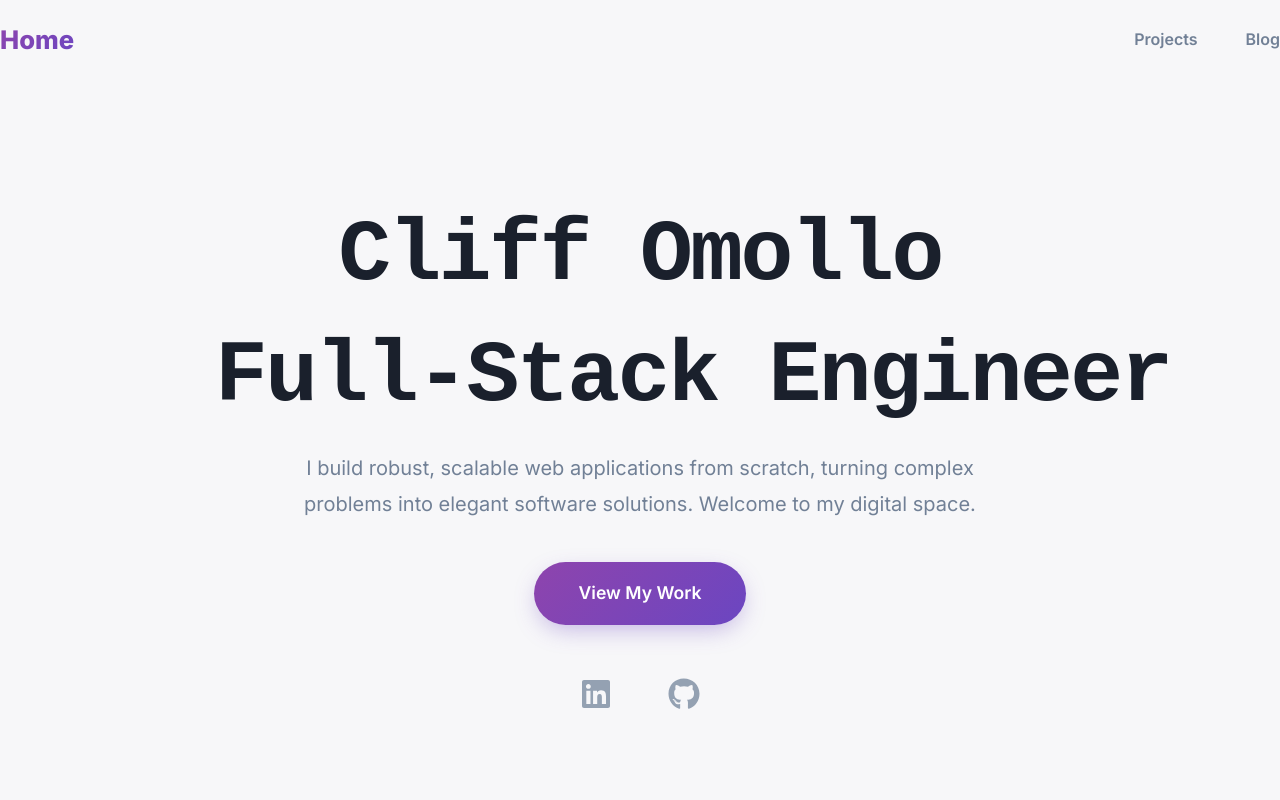
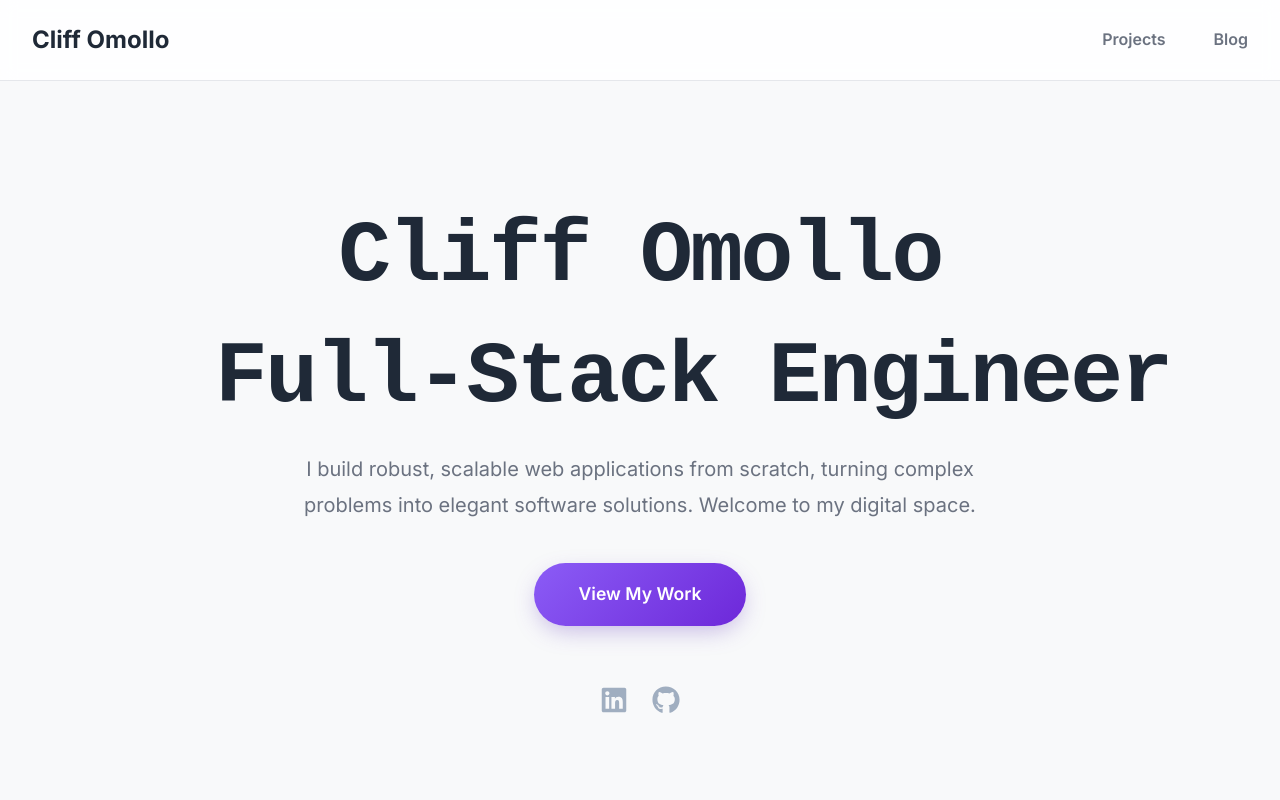
Before and after one commit to cliffdoyle/cliff.dev, a React (Vite) app in the folder frontend/: page / in a window 1280 px wide. Shown: the top 800 px of the page. Built offline with nearby package versions, Linux system fonts and the light colour scheme; no server answers.

Commit message:
fix:Updated CSS styling for the homepage

```diff
--- a/frontend/src/components/Navbar.jsx
+++ b/frontend/src/components/Navbar.jsx
@@ -1,15 +1,19 @@
+// FINAL - src/components/Navbar.jsx
 import { NavLink } from 'react-router-dom';
 
 const Navbar = () => {
   return (
-    <nav className="navbar">
-      <NavLink to="/" className="nav-logo">Home</NavLink>
-      <ul className="nav-menu">
-        <li><NavLink to="/portfolio" className="nav-link">Projects</NavLink></li>
-        <li><NavLink to="/blog" className="nav-link">Blog</NavLink></li>
-        {/* We can add more links here later */}
-      </ul>
-    </nav>
+    // The header is a full-width wrapper for the background and border
+    <header className="navbar-wrapper">
+      {/* The nav itself is the centered container with the items */}
+      <nav className="navbar app-container">
+        <NavLink to="/" className="nav-logo">Cliff Omollo</NavLink>
+        <ul className="nav-menu">
+          <li><NavLink to="/portfolio" className="nav-link">Projects</NavLink></li>
+          <li><NavLink to="/blog" className="nav-link">Blog</NavLink></li>
+        </ul>
+      </nav>
+    </header>
   );
 };
 
--- a/frontend/src/index.css
+++ b/frontend/src/index.css
@@ -1,462 +1,87 @@
-/* === STUNNING & VIBRANT PORTFOLIO - FINAL CSS === */
+/* === FINAL PORTFOLIO STYLESHEET === */
 
-/* --- 1. DESIGN SYSTEM (CSS Variables) --- */
 :root {
-  --bg-color: #f7f7f9; /* A clean, almost white background */
-  --surface-color: #ffffff;
-  --text-primary: #1a202c;
-  --text-secondary: #718096;
-  --brand-primary: #6B46C1; /* A deep, rich purple */
-  --brand-gradient: linear-gradient(135deg, #8E44AD 0%, #6B46C1 100%);
-  --accent-gradient: linear-gradient(135deg, #a78bfa 0%, #8b5cf6 100%);
-  --shadow-color-rgb: 149, 157, 165; /* Used for building soft shadows */
-  --font-sans: 'Inter', -apple-system, BlinkMacSystemFont, 'Segoe UI', sans-serif;
+  --bg-color: #f8f9fa; --surface: #ffffff;
+  --text-primary: #1f2937; --text-secondary: #6b7280;
+  --brand-primary: #6d28d9; --brand-gradient: linear-gradient(135deg, #8B5CF6, #6D28D9);
+  --border-color: #e5e7eb; --shadow-color-rgb: 149, 157, 165;
+  --font-sans: 'Inter', -apple-system, sans-serif;
 }
 
-/* --- 2. GLOBAL RESET & TYPOGRAPHY --- */
-* {
-  margin: 0;
-  padding: 0;
-  box-sizing: border-box;
+* { margin: 0; padding: 0; box-sizing: border-box; }
+
+body {
+  font-family: var(--font-sans); background-color: var(--bg-color);
+  color: var(--text-primary); line-height: 1.6;
 }
 
-body {
-  font-family: var(--font-sans);
-  background-color: var(--bg-color);
-  color: var(--text-primary);
-  line-height: 1.6;
-  -webkit-font-smoothing: antialiased;
-  -moz-osx-font-smoothing: grayscale;
-}
+/* === 1. MASTER LAYOUT === */
+.app-container { max-width: 1280px; margin: 0 auto; padding: 0 2rem; }
+.navbar-wrapper { width: 100%; position: sticky; top: 0; z-index: 50; background-color: rgba(255, 255, 255, 0.85); backdrop-filter: blur(8px); border-bottom: 1px solid var(--border-color); }
+.navbar { display: flex; justify-content: space-between; align-items: center; height: 80px; }
+.footer { padding: 4rem 0 2rem 0; text-align: center; color: var(--text-secondary); }
 
-/* --- 3. LAYOUT & NAVIGATION --- */
-.app-container {
-  max-width: 1280px;
-  margin: 0 auto;
-  padding: 0 2rem;
-}
+/* === 2. NAVIGATION === */
+.nav-logo { font-size: 1.5rem; font-weight: 700; text-decoration: none; color: var(--text-primary); }
+.nav-menu { list-style: none; display: flex; align-items: center; gap: 3rem; margin: 0; padding: 0; }
+.nav-link { font-size: 1rem; text-decoration: none; color: var(--text-secondary); font-weight: 600; padding: 8px 0; position: relative; transition: color 0.3s ease; }
+.nav-link::after { content: ''; position: absolute; width: 0; height: 2px; bottom: 0; left: 0; background: var(--brand-primary); transition: width 0.3s ease; }
+.nav-link:hover, .nav-link.active { color: var(--text-primary); }
+.nav-link:hover::after, .nav-link.active::after { width: 100%; }
 
-.navbar {
-display: flex;
-  justify-content: space-between;
-  align-items: center;
-  height: 80px; /* Give it a fixed height */
-}
+/* === 3. PAGE HEADERS (Portfolio/Blog) === */
+.page-header { text-align: center; padding: 6rem 1rem 4rem 1rem; }
+.page-title { font-size: clamp(2.8rem, 6vw, 4rem); font-weight: 800; letter-spacing: -1.5px; color: var(--text-primary); margin: 0; }
+.page-subtitle { font-size: 1.2rem; max-width: 600px; margin: 1rem auto 0 auto; color: var(--text-secondary); line-height: 1.7; }
 
-.nav-container {
-    display: flex;
-    justify-content: space-between;
-    align-items: center;
-    width: 100%;
-}
+/* === 4. HERO SECTION (Homepage) === */
+.hero { text-align: center; padding: 8rem 1rem; }
+.hero-content h1 { font-size: clamp(3rem, 7vw, 5.5rem); font-weight: 900; letter-spacing: -2.5px; line-height: 1.1; max-width: 850px; margin: 0 auto 1.5rem auto; color: var(--text-primary); }
+.hero-content p { font-size: 1.25rem; max-width: 700px; margin: 0 auto 2.5rem auto; color: var(--text-secondary); line-height: 1.8; }
+.hero-button { display: inline-block; padding: 1.1rem 2.8rem; background: var(--brand-gradient); color: #fff; text-decoration: none; font-size: 1.1rem; font-weight: 600; border-radius: 999px; transition: all 0.3s ease; box-shadow: 0 8px 25px -5px rgba(107, 70, 193, 0.4); }
+.hero-button:hover { transform: translateY(-4px); box-shadow: 0 12px 30px -8px rgba(107, 70, 193, 0.5); }
+.socials-container { margin-top: 3.5rem; display: flex; justify-content: center; gap: 1.5rem; }
+.socials-container a { color: #a0aec0; font-size: 1.75rem; transition: all 0.3s ease; }
+.socials-container a:hover { color: var(--brand-primary); transform: translateY(-3px) scale(1.1); }
 
-.nav-logo {
-  font-size: 1.6rem;
-  font-weight: 800;
-  text-decoration: none;
-  background: var(--brand-gradient);
-  -webkit-background-clip: text;
-  -webkit-text-fill-color: transparent;
-  background-clip: text;
-}
+/* === 5. CONTENT SECTIONS (Homepage) === */
+.home-section { padding: 4rem 0; }
+.section-title { font-size: 2.8rem; font-weight: 800; text-align: center; margin-bottom: 4rem; color: var(--text-primary); }
+.item-grid { display: grid; grid-template-columns: repeat(auto-fill, minmax(360px, 1fr)); gap: 2.5rem; }
 
-.nav-menu {
-  list-style: none;
-  display: flex;
-  gap: 3rem;
-  margin: 0;
-}
-
-.nav-link {
-  font-size: 1rem;
-  text-decoration: none;
-  color: var(--text-secondary);
-  font-weight: 600;
-  padding-bottom: 8px;
-  position: relative;
-  transition: color 0.3s ease;
-}
-
-.nav-link::after {
-  content: '';
-  position: absolute;
-  width: 0;
-  height: 2px;
-  bottom: 0;
-  left: 50%;
-  transform: translateX(-50%);
-  background: var(--brand-primary);
-  transition: width 0.3s ease;
-}
-
-.nav-link:hover, .nav-link.active {
-  color: var(--text-primary);
-}
-
-.nav-link:hover::after, .nav-link.active::after {
-  width: 100%;
-}
-
-
-/* ADD THIS NEW SECTION to index.css */
-
-/* === 2.5 PAGE HEADERS (For Blog/Portfolio pages) === */
-.page-header {
-  text-align: center;
-  padding: 4rem 1rem; /* Generous vertical padding */
-}
-
-.page-title {
-  font-size: clamp(2.8rem, 6vw, 4rem); /* Fluid font size */
-  font-weight: 800;
-  letter-spacing: -1.5px;
-  line-height: 1.2;
-  color: var(--text-primary);
-  margin: 0;
-}
-
-.page-subtitle {
-  font-size: 1.2rem;
-  max-width: 600px;
-  margin: 1rem auto 0 auto;
-  color: var(--text-secondary);
-  line-height: 1.7;
-}
-
-
-/* --- 4. THE BEAUTIFUL HERO SECTION (Light Theme) --- */
-.hero {
-  text-align: center;
-  padding: 8rem 1rem 10rem 1rem;
-}
-
-.hero-content h1 {
-  font-size: clamp(3rem, 7vw, 5.5rem);
-  font-weight: 900;
-  letter-spacing: -2.5px;
-  line-height: 1.1;
-  margin: 0 auto 1.5rem auto;
-  max-width: 850px;
-  color: var(--text-primary);
-}
-
-.hero-content p {
-  font-size: 1.25rem;
-  max-width: 700px;
-  margin: 0 auto 2.5rem auto;
-  color: var(--text-secondary);
-  line-height: 1.8;
-}
-
-.hero-button {
-  display: inline-block;
-  padding: 1.1rem 2.8rem;
-  background: var(--brand-gradient);
-  color: #fff;
-  text-decoration: none;
-  font-size: 1.1rem;
-  font-weight: 600;
-  border-radius: 999px; /* Pill shape */
-  transition: all 0.3s ease;
-  box-shadow: 0 8px 25px -5px rgba(107, 70, 193, 0.4);
-}
-
-.hero-button:hover {
-  transform: translateY(-5px);
-  box-shadow: 0 12px 30px -8px rgba(107, 70, 193, 0.5);
-}
-
-.socials-container {
-  margin-top: 3.5rem;
-}
-
-.socials-container a {
-  color: #a0aec0;
-  font-size: 1.75rem;
-  margin: 0 1rem;
-  transition: all 0.3s ease;
-}
-.socials-container a:hover {
-  color: var(--brand-primary);
-  transform: translateY(-3px) scale(1.1);
-}
-
-
-/* --- 5. SECTIONS & GRIDS --- */
-.home-section {
-  padding: 2rem 0 6rem 0; /* Reduced top padding as there is space from Hero */
-}
-
-.section-title {
-  font-size: 2.8rem;
-  font-weight: 800;
-  text-align: center;
-  margin-bottom: 4rem;
-  color: var(--text-primary);
-}
-
-.item-grid {
-  display: grid;
-  grid-template-columns: repeat(auto-fit, minmax(360px, 1fr));
-  gap: 2.5rem;
-}
-
-
-/* --- 6. MODERN CARDS (Project & Article) --- */
-.new-project-card, .article-card {
-  background-color: var(--surface);
-  border-radius: 24px;
-  box-shadow: 0 5px 20px rgba(var(--shadow-color-rgb), 0.08);
-  border: 1px solid var(--border-color);
-  transition: all 0.4s ease;
-  text-decoration: none;
-  color: inherit;
-  display: flex;
-  flex-direction: column;
-}
-
-.new-project-card:hover, .article-card:hover {
-  transform: translateY(-10px) scale(1.02);
-  box-shadow: 0 15px 35px rgba(var(--shadow-color-rgb), 0.15);
-  border-color: #d1d5db;
-}
-
-/* CARD IMAGES (Covers all card types) */
-.card-image-container {
-  position: relative;
-}
-
-.card-img, .article-card-image, .placeholder-image, .card-img-placeholder {
-  width: 100%;
-  height: 250px;
-  object-fit: cover;
-  border-radius: 24px 24px 0 0;
-  background-color: #f3f4f6;
-}
-
-/* Card Text Content (Covers all card types) */
-.card-text-content, .article-card-content {
-  padding: 24px;
-  text-align: left;
-  flex-grow: 1;
-}
-
-.card-title, .article-card h3 {
-  font-size: 1.4rem;
-  font-weight: 700;
-  color: var(--text-primary);
-  margin: 0 0 0.75rem 0;
-  line-height: 1.3;
-}
-
-.card-description, .article-card .article-date {
-  font-size: 1rem;
-  color: var(--text-secondary);
-}
-.article-date {
-    font-weight: 500;
-}
-
-/* PROJECT CARD SPECIFIC OVERLAYS */
-.card-icon-links {
-  position: absolute; top: 50%; left: 50%;
-  transform: translate(-50%, -50%);
-  display: flex; gap: 20px;
-  opacity: 0; transition: all 0.4s ease;
-}
-
+/* === 6. CARDS (Project & Article) === */
+.new-project-card, .article-card { background-color: var(--surface); border-radius: 20px; box-shadow: 0 5px 25px rgba(var(--shadow-color-rgb), 0.08); border: 1px solid var(--border-color); transition: all 0.4s ease; text-decoration: none; color: inherit; display: flex; flex-direction: column; }
+.new-project-card:hover, .article-card:hover { transform: translateY(-8px); box-shadow: 0 12px 40px rgba(var(--shadow-color-rgb), 0.12); }
+.card-image-container { position: relative; }
+.card-img, .article-card-image, .placeholder-image, .card-img-placeholder { width: 100%; height: 240px; object-fit: cover; border-radius: 20px 20px 0 0; background-color: #f3f4f6; }
+.card-text-content, .article-card-content { padding: 24px; text-align: left; flex-grow: 1; }
+.card-title, .article-card h3 { font-size: 1.3rem; font-weight: 700; margin: 0 0 0.75rem 0; line-height: 1.3; }
+.card-description, .article-card .article-date { font-size: 1rem; color: var(--text-secondary); }
+.card-icon-links { position: absolute; top: 50%; left: 50%; transform: translate(-50%, -50%); display: flex; gap: 20px; opacity: 0; transition: all 0.4s ease; }
 .new-project-card:hover .card-icon-links { opacity: 1; }
-
-.card-icon-links a {
-  background: rgba(255, 255, 255, 0.9);
-  backdrop-filter: blur(10px);
-  width: 55px; height: 55px; border-radius: 50%;
-  display: flex; align-items: center; justify-content: center;
-  font-size: 1.6rem; color: var(--brand-primary);
-  transition: all 0.3s ease;
-}
+.card-icon-links a { background: rgba(255, 255, 255, 0.9); backdrop-filter: blur(10px); width: 55px; height: 55px; border-radius: 50%; display: flex; align-items: center; justify-content: center; font-size: 1.6rem; color: var(--brand-primary); transition: all 0.3s ease; }
 .card-icon-links a:hover { transform: scale(1.15); }
-
-.card-tag-overlay {
-    position: absolute; bottom: 1rem; left: 1rem;
-    background: rgba(255, 255, 255, 0.9);
-    backdrop-filter: blur(5px);
-    padding: 6px 14px; border-radius: 999px;
-    font-size: 0.8rem; font-weight: 600;
-}
-
+.card-tag-overlay { position: absolute; bottom: 1rem; left: 1rem; background: rgba(255, 255, 255, 0.9); backdrop-filter: blur(5px); padding: 6px 14px; border-radius: 999px; font-size: 0.8rem; font-weight: 600; }
 
 /* === 7. FILTERING TAGS === */
-.filter-tags {
-    display: flex; justify-content: center;
-    flex-wrap: wrap; gap: 1rem; margin-bottom: 3.5rem;
-}
-
-.filter-tags button {
-    background-color: var(--surface);
-    border: 1px solid var(--border-color);
-    color: var(--text-secondary);
-    padding: 0.75rem 1.5rem; border-radius: 999px;
-    cursor: pointer; font-size: 0.9rem; font-weight: 600;
-    transition: all 0.3s ease;
-}
-
-.filter-tags button:hover {
-    background-color: #fff;
-    border-color: #d1d5db;
-    color: var(--text-primary);
-}
-
-.filter-tags button.active {
-    background: var(--brand-gradient);
-    color: white;
-    border-color: transparent;
-    transform: translateY(-2px);
-    box-shadow: 0 5px 15px -5px rgba(107, 70, 193, 0.4);
-}
-
+.filter-tags { display: flex; justify-content: center; flex-wrap: wrap; gap: 1rem; margin-bottom: 3.5rem; }
+.filter-tags button { background-color: var(--surface); border: 1px solid var(--border-color); color: var(--text-secondary); padding: 0.75rem 1.5rem; border-radius: 999px; cursor: pointer; font-size: 0.9rem; font-weight: 600; transition: all 0.3s ease; }
+.filter-tags button:hover { border-color: #d1d5db; color: var(--text-primary); }
+.filter-tags button.active { background: var(--brand-gradient); color: white; border-color: transparent; transform: translateY(-2px); box-shadow: 0 5px 15px -5px rgba(107, 70, 193, 0.4); }
 
 /* === 8. ARTICLE DETAIL PAGE === */
-/* Many styles for article-detail and author-box can remain similar to your last version,
-   this is mostly about getting the overall theme consistent. */
+.article-detail { background: var(--surface); border-radius: 24px; margin: 3rem 0; padding: 4rem; text-align: left; }
+.article-header { border-bottom: 1px solid var(--border-color); padding-bottom: 2rem; margin-bottom: 3rem; }
+.article-header h1 { font-size: clamp(2.5rem, 5vw, 3.5rem); font-weight: 800; line-height: 1.2; margin: 0; }
+.article-meta { margin-top: 1rem; }
+.article-author, .article-date { color: var(--text-secondary); font-size: 1rem; font-weight: 500; margin-bottom: 0.25rem; }
+.article-author { font-weight: 600; color: var(--text-primary); }
+.article-content { font-size: 1.15rem; line-height: 1.9; color: #374151; }
+.article-content p, .article-content ul, .article-content ol, .article-content blockquote { margin-bottom: 1.5em; }
+.article-content img { max-width: 100%; height: auto; border-radius: 8px; margin: 2rem 0; }
+.article-content pre { border-radius: 12px; font-size: 0.95rem; margin-bottom: 1.5em; }
+.author-bio-box { margin-top: 4rem; padding-top: 2.5rem; border-top: 1px solid var(--border-color); display: flex; align-items: center; gap: 1.5rem; }
+.author-image { width: 80px; height: 80px; border-radius: 50%; object-fit: cover; }
 
-   /* Find Section 8 in index.css and REPLACE it with this */
-
-/* --- 8. ARTICLE DETAIL PAGE --- */
-.article-detail {
-    background: var(--surface);
-    padding: 4rem;
-    border-radius: 24px;
-    margin: 3rem 0;
-    text-align: left; /* Ensure content is left-aligned */
-}
-
-.article-header {
-  border-bottom: 1px solid var(--border-color);
-  padding-bottom: 2rem;
-  margin-bottom: 3rem;
-}
-
-.article-header h1 {
-  font-size: clamp(2.5rem, 5vw, 3.5rem);
-  font-weight: 800;
-  color: var(--text-primary);
-  line-height: 1.2;
-  margin: 0;
-}
-
-/* This wrapper will contain the author name and date */
-.article-meta {
-    margin-top: 1rem;
-    display: flex;
-    flex-direction: column;
-    gap: 0.25rem;
-}
-
-.article-author, .article-date {
-    color: var(--text-secondary);
-    font-size: 1rem;
-    font-weight: 500;
-    margin: 0; /* Remove default paragraph margins */
-}
-
-.article-author {
-    font-weight: 600;
-    color: var(--text-primary);
-}
-
-.article-content {
-    font-size: 1.15rem;
-    line-height: 1.9;
-    color: #374151; /* A slightly softer black */
-}
-
-.article-content h1, .article-content h2, .article-content h3 {
-    margin-top: 2.5em;
-    margin-bottom: 1em;
-    line-height: 1.3;
-    color: var(--text-primary);
-}
-
-.article-content p {
-    margin-bottom: 1.5em;
-}
-
-/* ... The existing rules for img, pre, and author-bio-box are great and can stay ... */
-
-.author-bio-box {
-  margin-top: 4rem;
-  padding-top: 2rem;
-  border-top: 1px solid #eee;
-  display: flex;
-  align-items: center;
-  gap: 1.5rem;
-  text-align: left;
-}
-
-.author-image {
-  width: 80px;
-  height: 80px;
-  border-radius: 50%;
-  object-fit: cover;
-}
-
-.author-info {
-  display: flex;
-  flex-direction: column;
-}
-
-.author-written-by {
-  margin: 0;
-  color: #999;
-  font-size: 0.8rem;
-  font-weight: bold;
-  letter-spacing: 0.5px;
-}
-
-.author-name {
-  margin: 0.25rem 0;
-  font-size: 1.25rem;
-}
-
-.author-bio {
-  margin: 0;
-  color: #666;
-  font-size: 0.95rem;
-}
-
-
-/* For tablets: switch to 2 columns */
-@media (max-width: 1024px) {
-  .item-grid {
-    grid-template-columns: repeat(2, 1fr);
-  }
-}
-
-/* For mobile phones: switch to 1 column */
-@media (max-width: 768px) {
-  .item-grid {
-    grid-template-columns: 1fr;
-  }
-}
-
-
-/* Add this CSS block in src/index.css */
-
-.socials-container {
-  margin-top: 3rem; /* Add space above the icons */
-  display: flex;
-  justify-content: center;
-  gap: 1.5rem; /* Space between icons */
-}
-
-.socials-container a {
-  color: #94a1b2; /* A subtle grey, matching the hero text */
-  font-size: 2rem; /* Make the icons larger */
-  transition: all 0.3s ease;
-}
-
-.socials-container a:hover {
-  color: #7F5AF0; /* Use your accent color on hover */
-  transform: translateY(-3px); /* A nice little lift effect */
-}
+/* Back Button */
+.back-button { position: absolute; top: 110px; left: 2rem; }
--- a/frontend/src/main.jsx
+++ b/frontend/src/main.jsx
@@ -1,27 +1,36 @@
-// src/main.jsx
+// FINAL - src/main.jsx
 import React from 'react';
 import ReactDOM from 'react-dom/client';
 import { createBrowserRouter, RouterProvider, Outlet } from 'react-router-dom';
 
-import Navbar from './components/Navbar';
+// Import components
+import Navbar from './components/Navbar'; // Assuming your Navbar component is separate
+
+// Import all your page components
 import HomePage from './pages/HomePage';
 import PortfolioPage from './pages/PortfolioPage';
 import BlogPage from './pages/BlogPage';
 import ArticleDetailPage from './pages/ArticleDetailPage';
 
+// Import your main stylesheet
 import './index.css';
 
-// The AppLayout component lives right here.
-const AppLayout = () => (
-  <>
-    <Navbar />
-    {/* This <main> tag is the wrapper we need */}
-    <main className="app-container">
-        <Outlet /> {/* This renders the content of the current page */}
-    </main>
-    {/* We can add a Footer component here later */}
-  </>
-);
+// This is our "master template" component
+const AppLayout = () => {
+  return (
+    <>
+      <Navbar />
+      <main>
+        <Outlet /> {/* This renders the current page's content */}
+      </main>
+      <footer className="footer">
+        <div className="app-container">
+          <p>© {new Date().getFullYear()} Cliff Omollo. All rights reserved.</p>
+        </div>
+      </footer>
+    </>
+  );
+};
 
 const router = createBrowserRouter([
   {
--- a/frontend/src/pages/ArticleDetailPage.jsx
+++ b/frontend/src/pages/ArticleDetailPage.jsx
@@ -7,6 +7,7 @@ import parse, { domToReact } from 'html-react-parser'; // Make sure domToReact i
 import { Prism as SyntaxHighlighter } from 'react-syntax-highlighter';
 import { a11yDark } from 'react-syntax-highlighter/dist/esm/styles/prism';
 import AuthorBio from '../components/AuthorBio'
+import BackButton from '../components/BackButton';
 
 const ArticleDetailPage = () => {
     const [article, setArticle] = useState(null);
@@ -55,7 +56,9 @@ const ArticleDetailPage = () => {
     if (!article) return <div>Loading...</div>;
 
   return (
-    <article className="article-detail">
+
+      <article className="article-detail">
+        <BackButton/>
         <header className="article-header">
           <h1>{article.title}</h1>
           <div className="article-meta">
--- a/frontend/src/pages/HomePage.jsx
+++ b/frontend/src/pages/HomePage.jsx
@@ -32,6 +32,7 @@ const HomePage = () => {
     return (
         <div>
             <Hero />
+            <div className="app-container">
             <section className="home-section">
                 <h2 className='section-title'>Featured Projects</h2>
                 <div className="item-grid">
@@ -48,6 +49,7 @@ const HomePage = () => {
                     ))}
                 </div>
             </section>
+            </div>
         </div>
     );
 };
```
Also changed, not shown: frontend/src/components/BackButton.jsx (added, +15 -0 lines), frontend/src/pages/BlogPage.jsx (+8 -2 lines), frontend/src/pages/PortfolioPage.jsx (+13 -20 lines), 2 other files (tests, documents, lock files or other folders).
